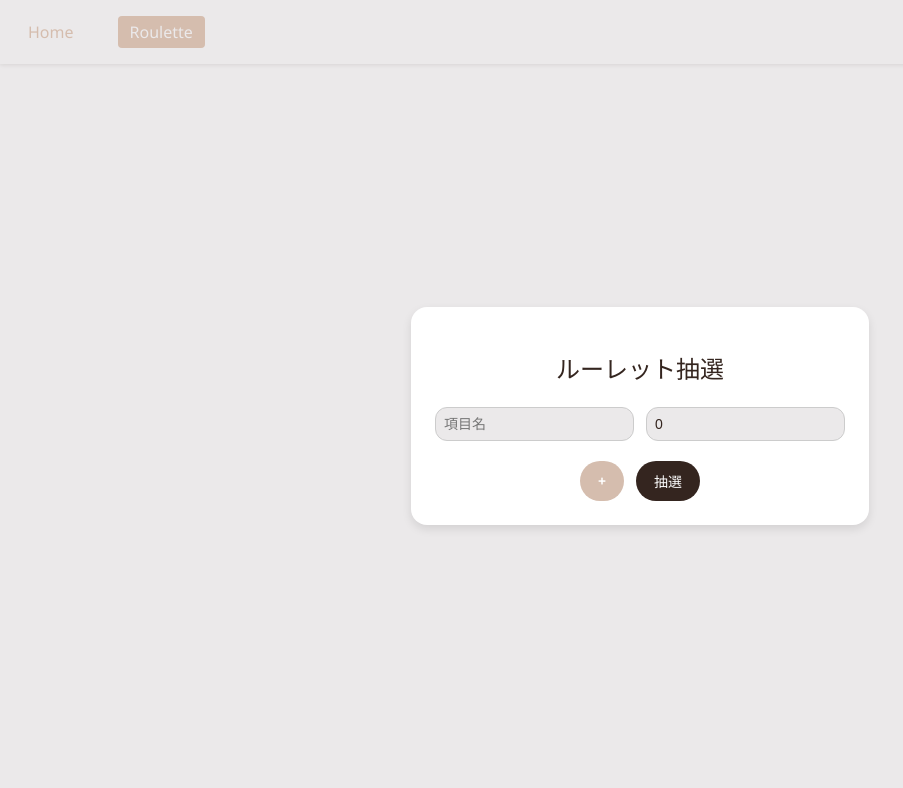
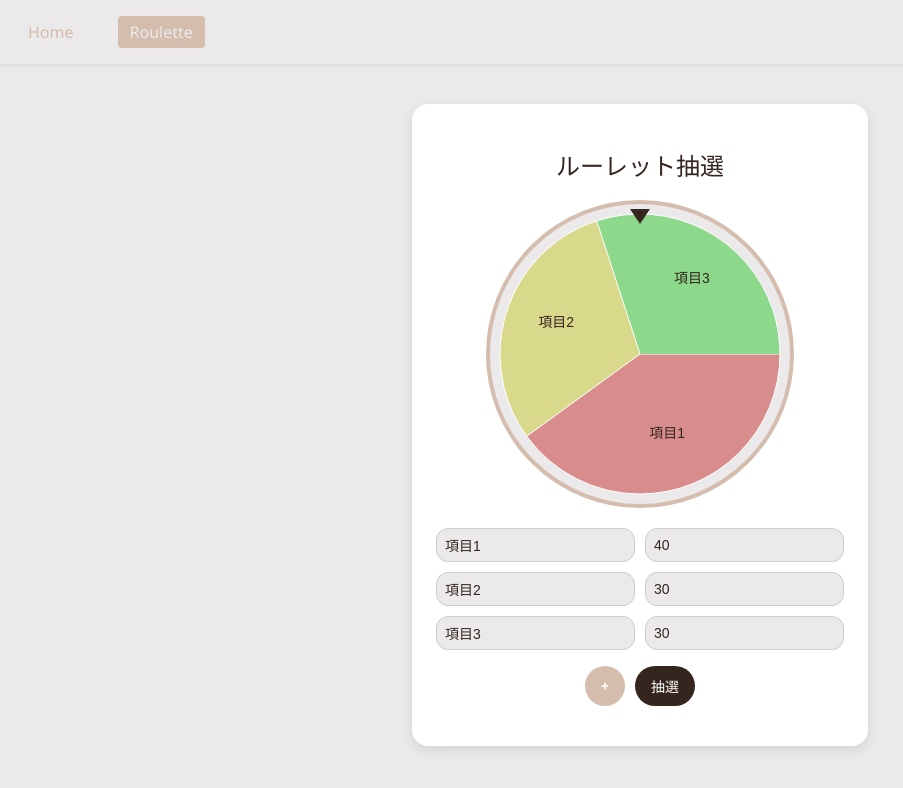
Before and after one commit to N0ntar0/Nontaro-Learn, a React (Vite) app: page /roulette in a window 1280 px wide. Shown: the top 788 px of the page, without its empty margins (0-903 px from the left). Built offline with nearby package versions, Linux system fonts and the light colour scheme.

Commit message:
ルーレットアニメーション追加 #3

```diff
--- a/src/pages/Roulette.tsx
+++ b/src/pages/Roulette.tsx
@@ -1,4 +1,4 @@
-import { useState } from "react";
+import { useState, useRef, useEffect, useCallback } from "react";
 import "../styles/Roulette.css";
 import CustomButton from "../componets/Button/Button";
 
@@ -8,56 +8,138 @@ type Item = {
 };
 
 export default function Roulette() {
-  const [items, setItems] = useState<Item[]>([{ name: "", weight: 0 }]);
+  const [items, setItems] = useState<Item[]>([
+    { name: "項目1", weight: 40 },
+    { name: "項目2", weight: 30 },
+    { name: "項目3", weight: 30 },
+  ]);
   const [result, setResult] = useState<string | null>(null);
+  const [spinning, setSpinning] = useState(false);
+  const canvasRef = useRef<HTMLCanvasElement>(null);
+  const totalWeight = items.reduce((sum, item) => sum + item.weight, 0);
 
   const handleChange = (index: number, key: keyof Item, value: string) => {
     const newItems = [...items];
-    if (key === "weight") {
-      newItems[index].weight = Number(value);
-    } else if (key === "name") {
-      newItems[index].name = value;
-    }
+    if (key === "weight") newItems[index].weight = Number(value);
+    else newItems[index].name = value;
     setItems(newItems);
   };
 
   const addItem = () => {
     setItems([...items, { name: "", weight: 0 }]);
   };
+  const drawRoulette = useCallback(
+    (rotation = 0) => {
+      const canvas = canvasRef.current;
+      if (!canvas) return;
+      const ctx = canvas.getContext("2d");
+      if (!ctx) return;
 
-  const draw = () => {
-    const totalWeight = items.reduce((sum, item) => sum + item.weight, 0);
-    if (totalWeight <= 0) {
-      alert("抽選確率の合計が0です");
-      return;
-    }
+      const width = canvas.width;
+      const height = canvas.height;
+      const center = width / 2;
+      ctx.clearRect(0, 0, width, height);
 
-    const rand = Math.random() * totalWeight;
+      let startAngle = rotation;
+      items.forEach((item, i) => {
+        const sliceAngle = (item.weight / totalWeight) * Math.PI * 2;
+        const endAngle = startAngle + sliceAngle;
+
+        ctx.beginPath();
+        ctx.moveTo(center, center);
+        ctx.arc(center, center, center - 10, startAngle, endAngle);
+        ctx.fillStyle = `hsl(${i * 60}, 50%, 70%)`;
+        ctx.fill();
+        ctx.strokeStyle = "#fff";
+        ctx.stroke();
+
+        const textAngle = startAngle + sliceAngle / 2;
+        const textX = center + Math.cos(textAngle) * (center / 1.7);
+        const textY = center + Math.sin(textAngle) * (center / 1.7);
+        ctx.fillStyle = "#34251F";
+        ctx.font = "14px sans-serif";
+        ctx.textAlign = "center";
+        ctx.fillText(`${item.name}`, textX, textY);
+        startAngle = endAngle;
+      });
+
+      // Draw pointer
+      ctx.beginPath();
+      ctx.moveTo(center, center - (center - 20));
+      ctx.lineTo(center - 10, center - (center - 5));
+      ctx.lineTo(center + 10, center - (center - 5));
+      ctx.closePath();
+      ctx.fillStyle = "#34251F";
+      ctx.fill();
+    },
+    [items, totalWeight]
+  );
+
+  const spin = () => {
+    if (spinning) return;
+    setSpinning(true);
+    setResult(null);
+
+    let angle = 0;
+    let velocity = Math.random() * 20 + 30;
+
+    const animate = () => {
+      angle += velocity;
+      velocity *= 0.97;
+
+      drawRoulette((angle * Math.PI) / 180);
+      if (velocity > 0.5) {
+        requestAnimationFrame(animate);
+      } else {
+        const normalizedAngle = (angle % 360) * (Math.PI / 180);
+        determineWinner(normalizedAngle);
+        setSpinning(false);
+      }
+    };
+
+    animate();
+  };
+
+  const determineWinner = (angle: number) => {
     let acc = 0;
+    const pointerAngle = (3 * Math.PI) / 2 - angle;
+    const normalized = (pointerAngle + Math.PI * 2) % (Math.PI * 2);
+
     for (const item of items) {
-      acc += item.weight;
-      if (rand <= acc) {
+      const sliceAngle = (item.weight / totalWeight) * Math.PI * 2;
+      if (normalized >= acc && normalized < acc + sliceAngle) {
         setResult(item.name);
         return;
       }
+      acc += sliceAngle;
     }
   };
+
+  useEffect(() => {
+    drawRoulette();
+  }, [items, drawRoulette]);
 
   return (
     <div className="roulette-container">
       <h2>ルーレット抽選</h2>
+      <canvas
+        ref={canvasRef}
+        width={300}
+        height={300}
+        className="roulette-canvas"
+      />
       {items.map((item, index) => (
         <div key={index} className="item-row">
           <input
             type="text"
+            value={item.name}
             placeholder="項目名"
-            value={item.name}
             onChange={(e) => handleChange(index, "name", e.target.value)}
           />
           <input
             type="number"
-            placeholder="確率（%）"
             value={item.weight}
+            placeholder="確率(%)"
             onChange={(e) => handleChange(index, "weight", e.target.value)}
           />
         </div>
@@ -66,7 +148,7 @@ export default function Roulette() {
         <CustomButton variant="light" onClick={addItem}>
           +
         </CustomButton>
-        <CustomButton variant="dark" onClick={draw}>
+        <CustomButton variant="dark" onClick={spin}>
           抽選
         </CustomButton>
       </div>
--- a/src/styles/Roulette.css
+++ b/src/styles/Roulette.css
@@ -16,43 +16,64 @@ body {
   padding: 24px;
   max-width: 500px;
   margin: 40px auto;
-  box-shadow: 0 4px 10px rgba(0, 0, 0, 0.1);
+  box-shadow: 0 4px 12px rgba(0, 0, 0, 0.1);
+  text-align: center;
 }
 
 .roulette-container h2 {
-  text-align: center;
-  margin-bottom: 20px;
   font-size: 1.5em;
+  margin-bottom: 16px;
+}
+
+.roulette-canvas {
+  margin: 0 auto 20px;
+  display: block;
+  border-radius: 50%;
+  background-color: var(--base-color);
+  border: 4px solid var(--accent-color);
 }
 
 .item-row {
   display: flex;
-  gap: 12px;
-  margin-bottom: 12px;
+  gap: 10px;
+  margin-bottom: 10px;
 }
 
-.item-row input[type="text"],
-.item-row input[type="number"] {
+.item-row input {
   flex: 1;
   padding: 8px;
+  border-radius: 12px;
   border: 1px solid #ccc;
-  border-radius: 12px;
   font-size: 14px;
+  background-color: var(--base-color);
   color: var(--text-color);
-  background-color: var(--base-color);
 }
 
 .buttons {
+  margin: 16px 0;
   display: flex;
-  gap: 12px;
+  gap: 10px;
   justify-content: center;
-  margin-top: 20px;
+}
+
+.buttons button {
+  padding: 10px 16px;
+  border: none;
+  border-radius: 20px;
+  font-weight: bold;
+  background-color: var(--accent-color);
+  color: var(--text-color);
+  cursor: pointer;
+}
+
+.buttons button:disabled {
+  opacity: 0.6;
+  cursor: not-allowed;
 }
 
 .result {
-  margin-top: 24px;
-  text-align: center;
   font-size: 1.2em;
+  margin-top: 20px;
   font-weight: bold;
   color: var(--accent-color);
 }
```
